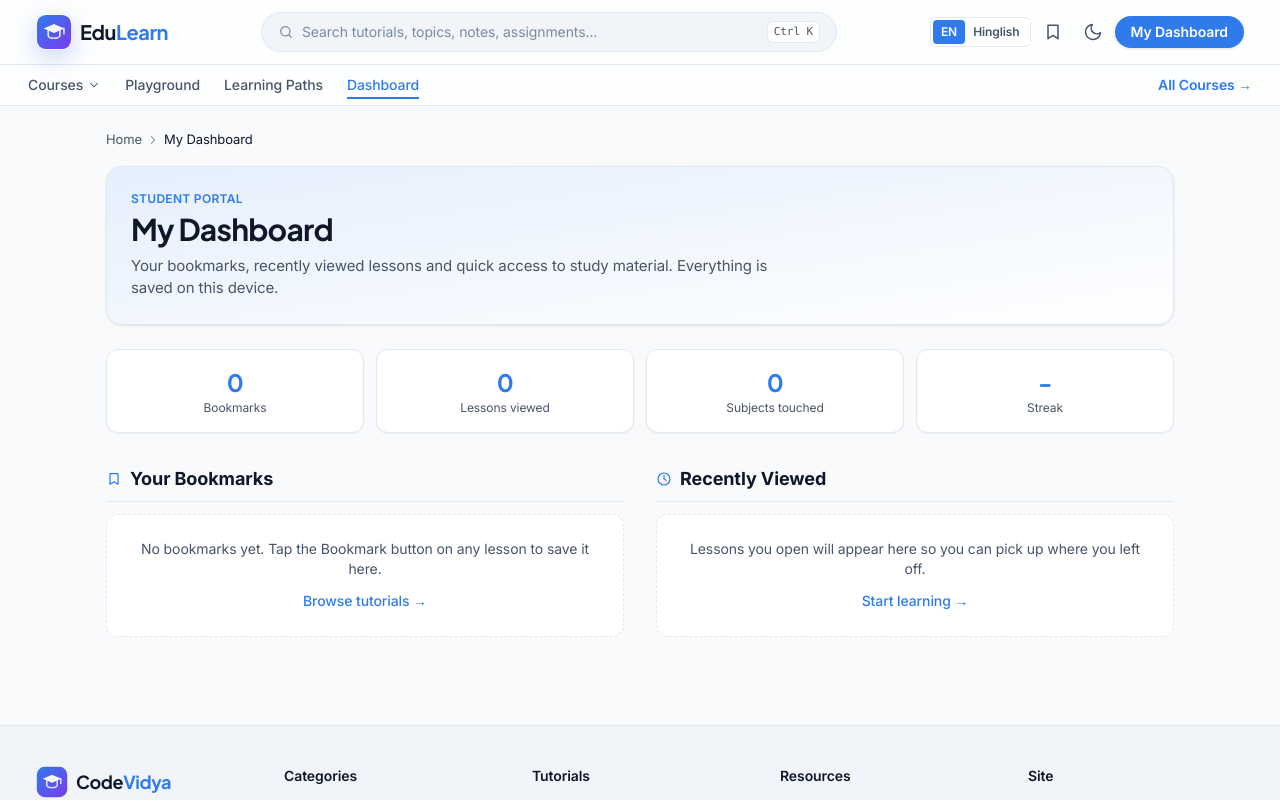
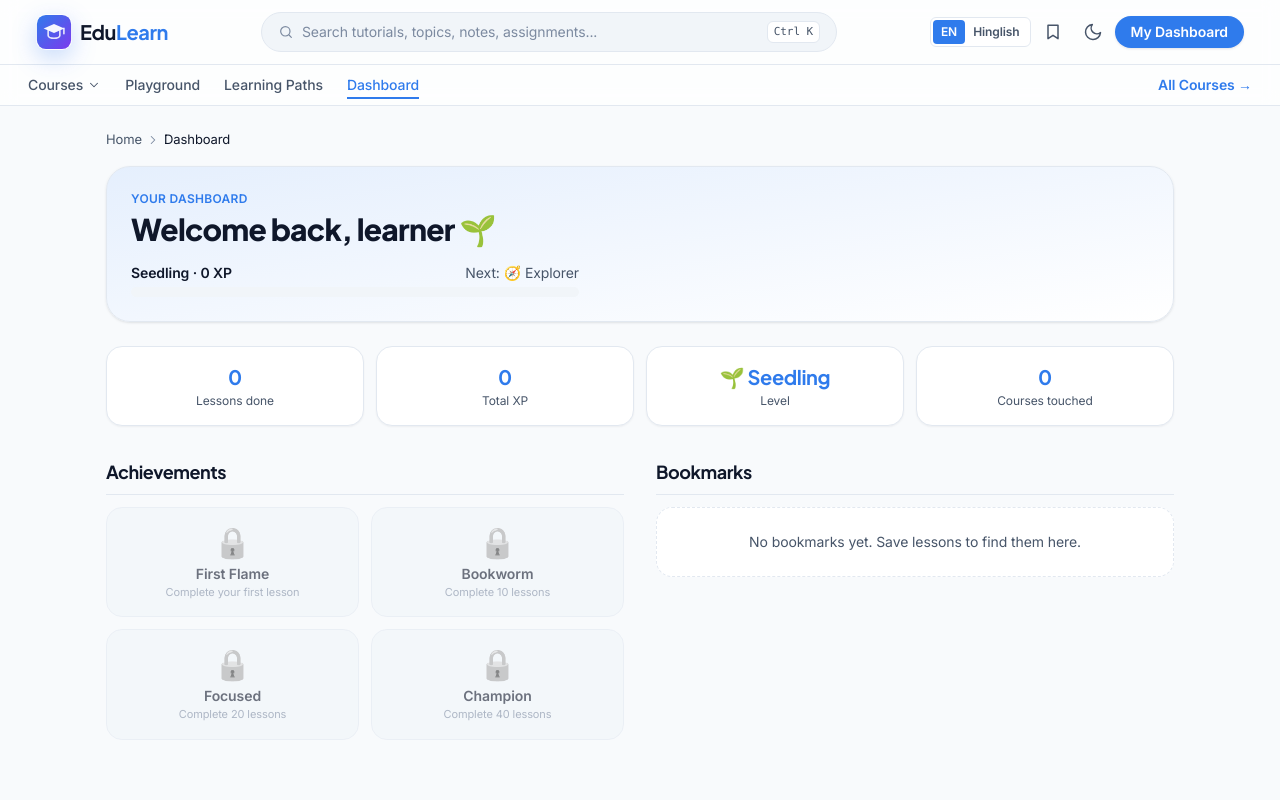
Before and after one commit to windsorgreene-sudo/manoj, a Next.js app: page /student in a window 1280 px wide. Shown: the top 800 px of the page. Built offline with nearby package versions, Linux system fonts and the light colour scheme.

Commit message:
EduLearn dashboard (XP level, badges, continue learning) + course view tracking

```diff
--- a/src/app/courses/[courseSlug]/page.tsx
+++ b/src/app/courses/[courseSlug]/page.tsx
@@ -11,6 +11,7 @@ import {
 import { SITE } from "@/lib/site";
 import { Breadcrumbs, BreadcrumbSchema } from "@/components/Breadcrumbs";
 import { CourseChapters } from "./CourseChapters";
+import { TrackCourse } from "@/components/content/TrackCourse";
 import { ClockIcon } from "@/components/icons";
 
 export function generateStaticParams() {
@@ -59,6 +60,7 @@ export default async function CoursePage({ params }: { params: Params }) {
       <BreadcrumbSchema items={[{ label: "Courses", href: "/courses" }, { label: course.title }]} />
       <script type="application/ld+json" dangerouslySetInnerHTML={{ __html: JSON.stringify(courseSchema) }} />
       <Breadcrumbs items={[{ label: "Courses", href: "/courses" }, { label: course.title }]} />
+      <TrackCourse slug={course.slug} title={course.title} icon={course.icon} color={course.color} />
 
       {/* Course header */}
       <header
--- a/src/app/student/page.tsx
+++ b/src/app/student/page.tsx
@@ -3,148 +3,158 @@
 import { useEffect, useState } from "react";
 import Link from "next/link";
 import { Breadcrumbs } from "@/components/Breadcrumbs";
-import { SubjectIcon } from "@/components/SubjectIcon";
-import { BookmarkIcon, ClockIcon, ArrowRight } from "@/components/icons";
+import {
+  completedLessons,
+  getXP,
+  levelForXP,
+  recentCourses,
+  type RecentCourse,
+} from "@/lib/learning";
+import { ArrowRight } from "@/components/icons";
 
 interface Bookmark {
   slug: string;
   title: string;
   href: string;
 }
-interface Viewed {
-  slug: string;
-  title: string;
-  href: string;
-  category: string;
-  categoryName: string;
-  viewedAt: number;
-}
 
-function timeAgo(ts: number): string {
-  const diff = Date.now() - ts;
-  const min = Math.floor(diff / 60000);
-  if (min < 1) return "just now";
-  if (min < 60) return `${min} min ago`;
-  const hr = Math.floor(min / 60);
-  if (hr < 24) return `${hr} hr ago`;
-  const d = Math.floor(hr / 24);
-  return `${d} day${d === 1 ? "" : "s"} ago`;
-}
+const BADGES = [
+  { icon: "🔥", name: "First Flame", need: 1, desc: "Complete your first lesson" },
+  { icon: "📚", name: "Bookworm", need: 10, desc: "Complete 10 lessons" },
+  { icon: "🎯", name: "Focused", need: 20, desc: "Complete 20 lessons" },
+  { icon: "🏆", name: "Champion", need: 40, desc: "Complete 40 lessons" },
+];
 
 export default function StudentDashboard() {
+  const [xp, setXp] = useState(0);
+  const [doneCount, setDoneCount] = useState(0);
+  const [recent, setRecent] = useState<RecentCourse[]>([]);
   const [bookmarks, setBookmarks] = useState<Bookmark[]>([]);
-  const [viewed, setViewed] = useState<Viewed[]>([]);
   const [loaded, setLoaded] = useState(false);
 
   useEffect(() => {
+    // eslint-disable-next-line react-hooks/set-state-in-effect
+    setXp(getXP());
+    setDoneCount(completedLessons().length);
+    setRecent(recentCourses());
     try {
-      // eslint-disable-next-line react-hooks/set-state-in-effect
       setBookmarks(JSON.parse(localStorage.getItem("cv-bookmarks") || "[]"));
-      setViewed(JSON.parse(localStorage.getItem("cv-recently-viewed") || "[]"));
     } catch {}
     setLoaded(true);
   }, []);
 
-  const continueItem = viewed[0];
+  const { level, next, progress } = levelForXP(xp);
+  const continueCourse = recent[0];
+
+  const stats = [
+    { label: "Lessons done", value: doneCount },
+    { label: "Total XP", value: xp },
+    { label: "Level", value: `${level.icon} ${level.name}` },
+    { label: "Courses touched", value: recent.length },
+  ];
 
   return (
     <div className="mx-auto max-w-[1100px] px-4 py-6">
-      <Breadcrumbs items={[{ label: "My Dashboard" }]} />
+      <Breadcrumbs items={[{ label: "Dashboard" }]} />
 
-      <header className="animate-fade-up mt-4 overflow-hidden rounded-2xl border border-border bg-gradient-to-br from-primary-soft to-surface p-6 shadow-[var(--shadow-sm)]">
-        <p className="text-xs font-semibold uppercase tracking-wide text-primary">Student portal</p>
-        <h1 className="font-display mt-1 text-2xl font-bold text-text sm:text-3xl">My Dashboard</h1>
-        <p className="mt-2 max-w-2xl text-[15px] text-text-muted">
-          Your bookmarks, recently viewed lessons and quick access to study material. Everything is
-          saved on this device.
-        </p>
+      {/* Welcome + level */}
+      <header className="animate-fade-up mt-4 overflow-hidden rounded-3xl border border-border bg-gradient-to-br from-primary-soft to-surface p-6 shadow-[var(--shadow-sm)]">
+        <p className="text-xs font-semibold uppercase tracking-wide text-primary">Your dashboard</p>
+        <h1 className="font-display mt-1 text-2xl font-extrabold text-text sm:text-3xl">
+          Welcome back, learner {level.icon}
+        </h1>
+        <div className="mt-4 max-w-md">
+          <div className="mb-1 flex items-center justify-between text-sm">
+            <span className="font-semibold text-text">
+              {level.name} · {xp} XP
+            </span>
+            {next && <span className="text-text-muted">Next: {next.icon} {next.name}</span>}
+          </div>
+          <div className="h-2.5 overflow-hidden rounded-full bg-surface-2">
+            <div
+              className="h-full rounded-full bg-gradient-to-r from-primary to-accent transition-[width] duration-700"
+              style={{ width: `${progress}%` }}
+            />
+          </div>
+        </div>
       </header>
 
       {/* Stats */}
       <div className="mt-6 grid grid-cols-2 gap-3 sm:grid-cols-4">
-        {[
-          { label: "Bookmarks", value: bookmarks.length },
-          { label: "Lessons viewed", value: viewed.length },
-          { label: "Subjects touched", value: new Set(viewed.map((v) => v.category)).size },
-          { label: "Streak", value: viewed.length > 0 ? "Active" : "-" },
-        ].map((s) => (
-          <div key={s.label} className="rounded-xl border border-border bg-surface p-4 text-center shadow-[var(--shadow-xs)]">
-            <div className="font-display text-2xl font-bold text-primary">{s.value}</div>
+        {stats.map((s) => (
+          <div key={s.label} className="rounded-2xl border border-border bg-surface p-4 text-center shadow-[var(--shadow-xs)]">
+            <div className="font-display text-xl font-bold text-primary">{s.value}</div>
             <div className="mt-0.5 text-xs text-text-muted">{s.label}</div>
           </div>
         ))}
       </div>
 
       {/* Continue learning */}
-      {loaded && continueItem && (
+      {loaded && continueCourse && (
         <Link
-          href={continueItem.href}
+          href={`/courses/${continueCourse.slug}`}
           className="hover-lift group mt-6 flex items-center gap-4 rounded-2xl border border-primary/30 bg-primary-soft p-5"
         >
-          <SubjectIcon slug={continueItem.category} size="lg" />
+          <span
+            className="flex h-14 w-14 items-center justify-center rounded-2xl text-3xl text-white"
+            style={{ background: continueCourse.color }}
+          >
+            {continueCourse.icon}
+          </span>
           <div className="min-w-0 flex-1">
             <p className="text-xs font-semibold uppercase tracking-wide text-primary">Continue learning</p>
-            <p className="mt-0.5 truncate text-lg font-bold text-text">{continueItem.title}</p>
-            <p className="text-[13px] text-text-muted">{continueItem.categoryName}</p>
+            <p className="mt-0.5 truncate text-lg font-bold text-text">{continueCourse.title}</p>
           </div>
           <ArrowRight className="h-5 w-5 shrink-0 text-primary transition-transform duration-300 group-hover:translate-x-1" />
         </Link>
       )}
 
       <div className="mt-8 grid grid-cols-1 gap-8 lg:grid-cols-2">
+        {/* Badges */}
+        <section>
+          <h2 className="font-display mb-3 border-b border-border pb-2 text-lg font-bold text-text">
+            Achievements
+          </h2>
+          <div className="grid grid-cols-2 gap-3 sm:grid-cols-4 lg:grid-cols-2">
+            {BADGES.map((b) => {
+              const earned = doneCount >= b.need;
+              return (
+                <div
+                  key={b.name}
+                  className={`rounded-2xl border p-4 text-center transition-all ${
+                    earned
+                      ? "border-primary/40 bg-surface animate-pop"
+                      : "border-border bg-surface-2 opacity-60"
+                  }`}
+                  title={b.desc}
+                >
+                  <div className={`text-3xl ${earned ? "" : "grayscale"}`}>{earned ? b.icon : "🔒"}</div>
+                  <div className="mt-1 text-sm font-semibold text-text">{b.name}</div>
+                  <div className="text-[11px] text-text-faint">{b.desc}</div>
+                </div>
+              );
+            })}
+          </div>
+        </section>
+
         {/* Bookmarks */}
         <section>
-          <h2 className="mb-3 flex items-center gap-2 border-b border-border pb-2 text-lg font-bold text-text">
-            <BookmarkIcon className="h-4 w-4 text-primary" /> Your Bookmarks
+          <h2 className="font-display mb-3 border-b border-border pb-2 text-lg font-bold text-text">
+            Bookmarks
           </h2>
           {loaded && bookmarks.length === 0 ? (
-            <EmptyState
-              text="No bookmarks yet. Tap the Bookmark button on any lesson to save it here."
-              href="/tutorials"
-              cta="Browse tutorials"
-            />
+            <div className="rounded-2xl border border-dashed border-border-strong bg-surface p-6 text-center text-sm text-text-muted">
+              No bookmarks yet. Save lessons to find them here.
+            </div>
           ) : (
             <ul className="space-y-2">
               {bookmarks.map((b) => (
                 <li key={b.slug}>
                   <Link
                     href={b.href}
-                    className="block rounded-lg border border-border bg-surface px-3 py-2.5 text-sm font-medium text-text transition-colors hover:border-primary hover:text-primary"
+                    className="block rounded-xl border border-border bg-surface px-3 py-2.5 text-sm font-medium text-text transition-colors hover:border-primary hover:text-primary"
                   >
                     {b.title}
-                  </Link>
-                </li>
-              ))}
-            </ul>
-          )}
-        </section>
-
-        {/* Recently viewed */}
-        <section>
-          <h2 className="mb-3 flex items-center gap-2 border-b border-border pb-2 text-lg font-bold text-text">
-            <ClockIcon className="h-4 w-4 text-primary" /> Recently Viewed
-          </h2>
-          {loaded && viewed.length === 0 ? (
-            <EmptyState
-              text="Lessons you open will appear here so you can pick up where you left off."
-              href="/tutorials"
-              cta="Start learning"
-            />
-          ) : (
-            <ul className="space-y-2">
-              {viewed.map((v) => (
-                <li key={v.slug}>
-                  <Link
-                    href={v.href}
-                    className="flex items-center gap-3 rounded-lg border border-border bg-surface px-3 py-2.5 transition-colors hover:border-primary"
-                  >
-                    <SubjectIcon slug={v.category} size="sm" />
-                    <span className="min-w-0 flex-1">
-                      <span className="block truncate text-sm font-medium text-text">{v.title}</span>
-                      <span className="text-xs text-text-faint">
-                        {v.categoryName} · {timeAgo(v.viewedAt)}
-                      </span>
-                    </span>
                   </Link>
                 </li>
               ))}
@@ -155,14 +165,3 @@ export default function StudentDashboard() {
     </div>
   );
 }
-
-function EmptyState({ text, href, cta }: { text: string; href: string; cta: string }) {
-  return (
-    <div className="rounded-xl border border-dashed border-border-strong bg-surface p-6 text-center">
-      <p className="text-sm text-text-muted">{text}</p>
-      <Link href={href} className="mt-3 inline-block text-sm font-medium text-primary hover:underline">
-        {cta} →
-      </Link>
-    </div>
-  );
-}
--- /dev/null
+++ b/src/components/content/TrackCourse.tsx
@@ -0,0 +1,22 @@
+"use client";
+
+import { useEffect } from "react";
+import { recordCourseView } from "@/lib/learning";
+
+// Records that a course was viewed, for the dashboard "continue learning" list.
+export function TrackCourse({
+  slug,
+  title,
+  icon,
+  color,
+}: {
+  slug: string;
+  title: string;
+  icon: string;
+  color: string;
+}) {
+  useEffect(() => {
+    recordCourseView({ slug, title, icon, color });
+  }, [slug, title, icon, color]);
+  return null;
+}
```
